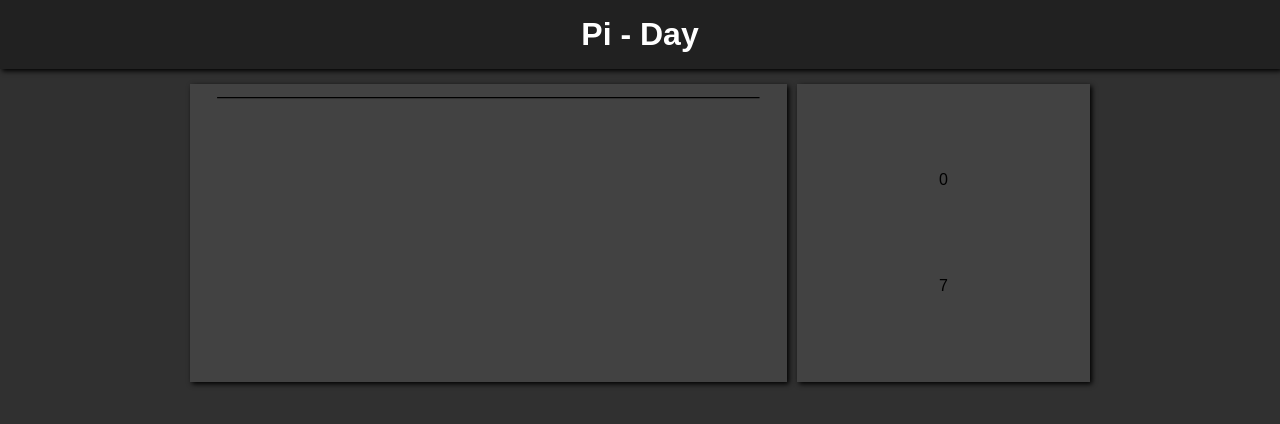
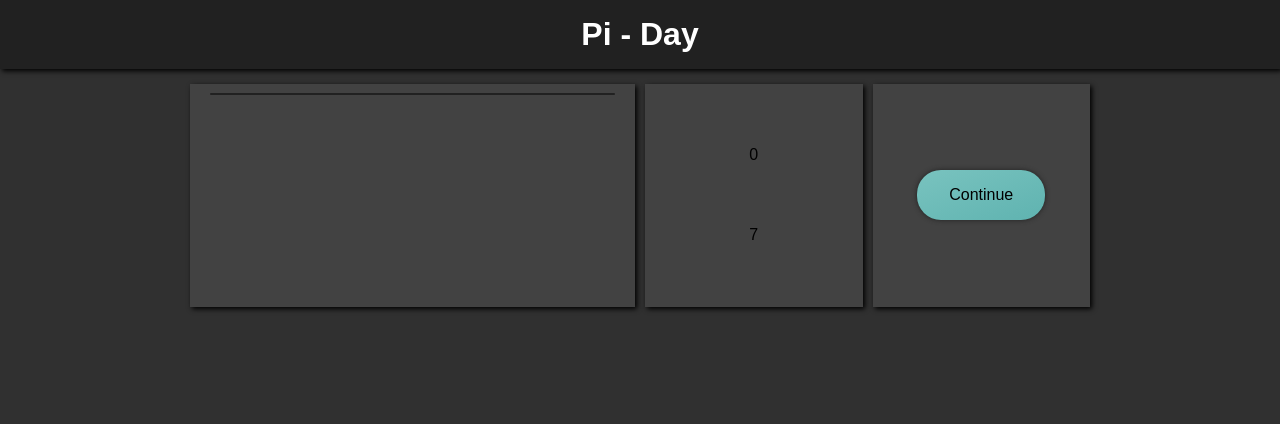
Before and after one commit to PiIsFour/pi, a React (Create React App) app: page / in a window 1280 px wide. Both pictures are taken after a click on the link "Start". Shown: the top 424 px of the page. Built offline with nearby package versions, Linux system fonts and the light colour scheme.

Commit message:
add continue button and fixed button appearence

```diff
--- a/src/App.css
+++ b/src/App.css
@@ -33,6 +33,7 @@ body {
 	margin: 1em;
 	text-decoration: none;
 	box-shadow: 0px 0px 5px 0px #212121;
+	cursor: pointer;
 }
 
 .button:hover {
--- a/src/components/pi.js
+++ b/src/components/pi.js
@@ -22,8 +22,14 @@ function Card ({children, width = 1, height = 1, style = {}}) {
 }
 
 function showStartButton (dispatch) {
-	return <Card style={{textAlign: 'center'}}>
+	return <Card>
 		<a className="button" onClick={() => dispatch(create())}>Start</a>
+	</Card>
+}
+
+function showContinueButton () {
+	return <Card>
+		<a className="button">Continue</a>
 	</Card>
 }
 
@@ -63,6 +69,7 @@ export function Pi ({state, dispatch, interval}) {
 	}}>
 		{!state && showStartButton(dispatch)}
 		{state && state.nodes && showNodes(interval, state.nodes)}
+		{state && state.nodes && showContinueButton()}
 	</div>
 }
 
```
Also changed, not shown: 2 other files (tests, documents, lock files or other folders).
